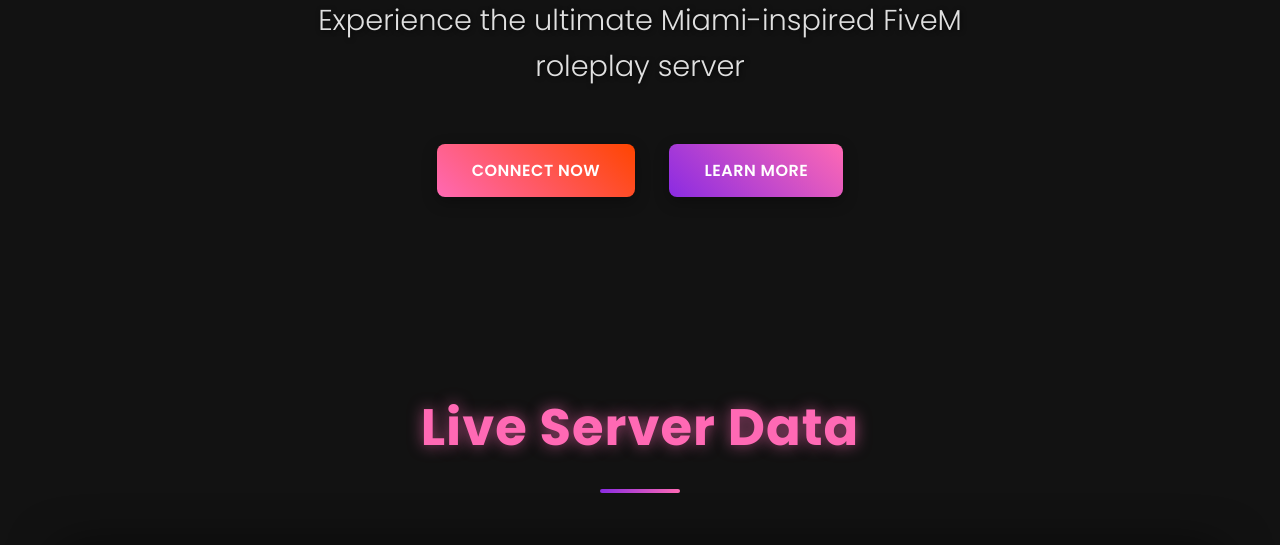
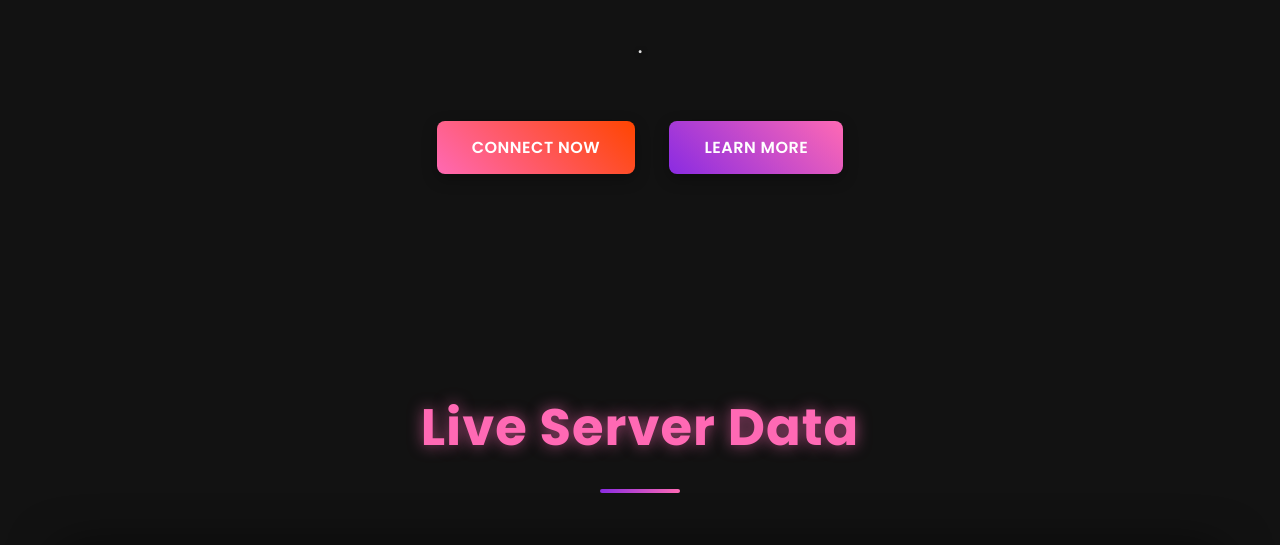
Before and after one commit to MiamiLifeRp/mlrp.github.io, a plain HTML site: page index.html in a window 1280 px wide. Shown: the part 555-1100 px from the top of the page. Drawn offline with Linux system fonts and the light colour scheme; no server answers.

Commit message:
Update index.html

```diff
--- a/index.html
+++ b/index.html
@@ -33,7 +33,7 @@
       }
 
       header {
-          background: linear-gradient(rgba(18,18,18,0.8), rgba(18,18,18,0.8)), 'imgs/miamiskyline.jpg' no-repeat center center/cover;
+          background: linear-gradient(rgba(18,18,18,0.8), rgba(18,18,18,0.8)), "imgs/miamiskyline.jpg" no-repeat center center/cover;
           height: 100vh;
           display: flex;
           flex-direction: column;
@@ -623,7 +623,7 @@
     <header id="home">
         <img src="imgs/logo.png" alt="Miami Life RP Logo" class="logo">
         <h1>Miami Life RP</h1>
-        <p class="tagline">Experience the ultimate Miami-inspired FiveM roleplay server</p>
+        <p class="tagline">.</p>
         <div>
             <a href="fivem://connect/cfx.re/join/4dp3o8" class="btn btn-connect">Connect Now</a>
             <a href="#join" class="btn">Learn More</a>
@@ -636,32 +636,32 @@
             <div class="feature-card">
                 <div class="feature-icon">🚔</div>
                 <h3>Realistic LSPD & EMS</h3>
-                <p>Custom police and EMS systems with realistic procedures, CAD, and MDT integration.</p>
+                <p>.</p>
             </div>
             <div class="feature-card">
                 <div class="feature-icon">💼</div>
                 <h3>Custom Businesses</h3>
-                <p>Own and operate various businesses from nightclubs to car dealerships.</p>
+                <p>.</p>
             </div>
             <div class="feature-card">
                 <div class="feature-icon">🏠</div>
                 <h3>Housing System</h3>
-                <p>Purchase and customize homes across our Miami-inspired map.</p>
+                <p>.</p>
             </div>
             <div class="feature-card">
                 <div class="feature-icon">🚗</div>
                 <h3>Vehicle Customization</h3>
-                <p>Extensive tuning options including performance upgrades and visual customization.</p>
+                <p>.</p>
             </div>
             <div class="feature-card">
                 <div class="feature-icon">🎭</div>
                 <h3>Character Development</h3>
-                <p>Advanced character creation with backstories, skills, and progression systems.</p>
+                <p>.</p>
             </div>
             <div class="feature-card">
                 <div class="feature-icon">🌴</div>
                 <h3>Miami Atmosphere</h3>
-                <p>Custom map with Miami landmarks, beaches, and vibrant nightlife areas.</p>
+                <p>.</p>
             </div>
         </div>
     </section> -->
```
